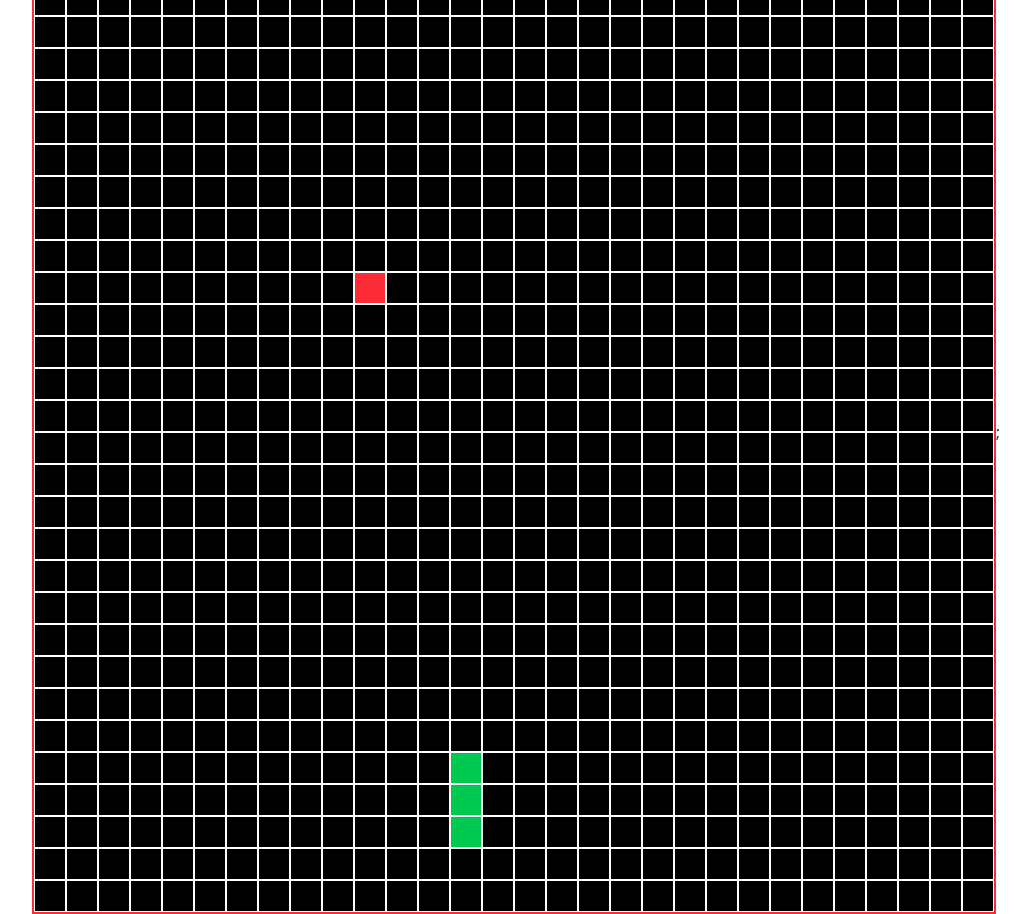
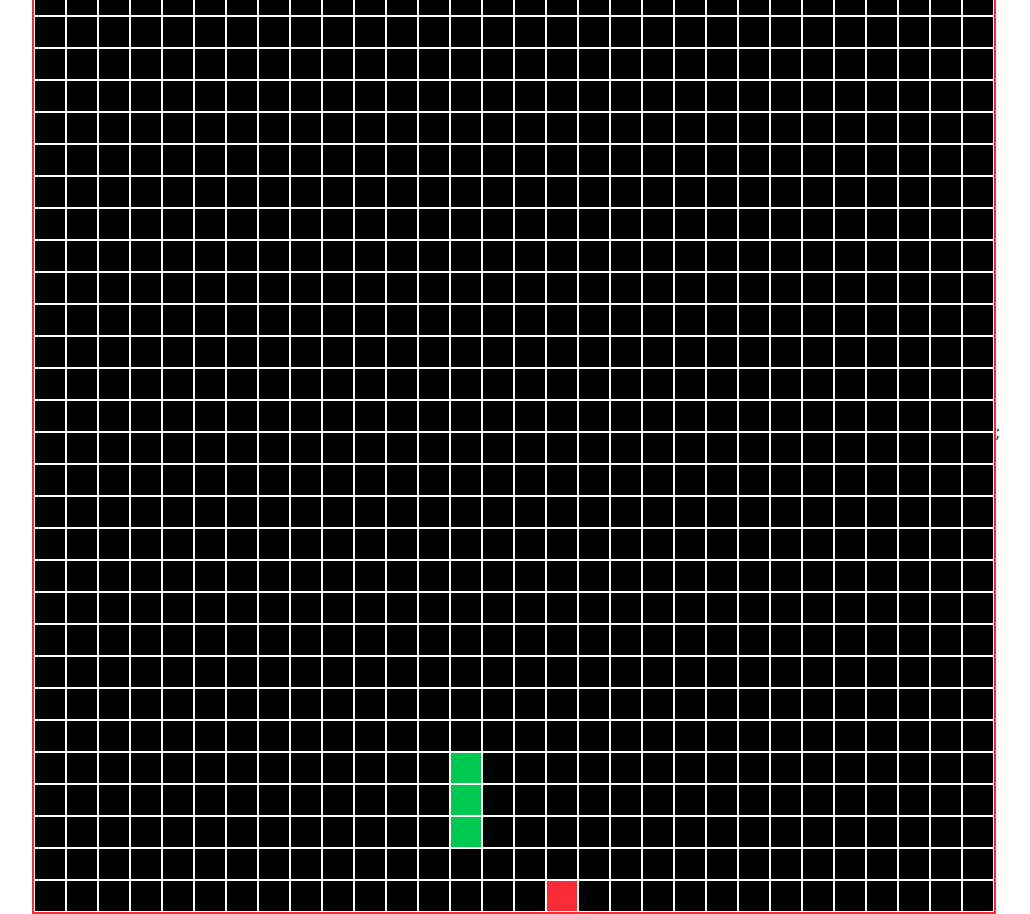
Before and after one commit to amirhosseinyousefi-1221/SnakeGame, a React (Vite) app: page / in a window 1280 px wide. Shown: the top 914 px of the page, without its empty margins (156-1186 px from the left). Built offline with nearby package versions, Linux system fonts and the light colour scheme.

Commit message:
Eating apples & apple generating

```diff
--- a/src/App.tsx
+++ b/src/App.tsx
@@ -5,13 +5,55 @@ import type Block from "./interfaces/block";
 type Direction = "up" | "down" | "left" | "right";
 const apple = { x: 10, y: 10 };
 function App() {
+  const randomAppleGenerator = (snake: Block[]): Block => {
+    //// There's a Problem after hitting a random block that the Snake has it
+    const xOfApple = Math.floor(Math.random() * 30);
+    const yOfApple = Math.floor(Math.random() * 30);
+    const newApple = { x: xOfApple, y: yOfApple };
+    const unValidApple = snake.filter(
+      (block: Block) => block.x === newApple.x && block.y === newApple.y
+    );
+    console.log("apple :", newApple);
+    console.log("unvalid apple :", unValidApple);
+    return unValidApple.length > 0 ? randomAppleGenerator(snake) : newApple;
+  };
+  //   const randomAppleGenerator = (snake: Block[]): Block => {
+  //   const gridSize = 30;
+  //   const allPositions: Block[] = [];
+
+  //   for (let x = 0; x < gridSize; x++) {
+  //     for (let y = 0; y < gridSize; y++) {
+  //       allPositions.push({ x, y });
+  //     }
+  //   }
+
+  //   const snakeSet = new Set(snake.map(b => `${b.x},${b.y}`));
+  //   const validPositions = allPositions.filter(
+  //     pos => !snakeSet.has(`${pos.x},${pos.y}`)
+  //   );
+
+  //   if (validPositions.length === 0) {
+  //     throw new Error("No valid positions left for apple!");
+  //   }
+
+  //   const randomIndex = Math.floor(Math.random() * validPositions.length);
+  //   return validPositions[randomIndex];
+  // };
+
+  const checkEatingApple = (apple: Block, snake: Block[]): boolean => {
+    return snake.filter((block) => block.x === apple.x && block.y === apple.y)
+      .length > 0
+      ? true
+      : false;
+  };
   const [direction, setDirection] = useState<Direction>("down");
-  const [apple, setApple] = useState<Block>({ x: 10, y: 10 });
   const [snake, setSnake] = useState<Array<Block>>([
     { x: 13, y: 1 },
     { x: 12, y: 1 },
     { x: 11, y: 1 },
   ]);
+  const [apple, setApple] = useState<Block>(randomAppleGenerator(snake));
+
   useEffect(() => {
     const timer = setInterval(() => {
       setSnake((snake) => {
@@ -71,6 +113,13 @@ function App() {
     return () => window.removeEventListener("keydown", handleKeyDown);
   }, [direction]);
 
+  useEffect(() => {
+    if (checkEatingApple(apple, snake)) {
+      const head = { ...apple };
+      setSnake([head, ...snake]);
+      setApple(randomAppleGenerator(snake));
+    }
+  }, [snake]);
   return (
     <div className="flex items-center justify-center h-screen w-screen">
       <Board apple={apple} snake={snake} />;
```
